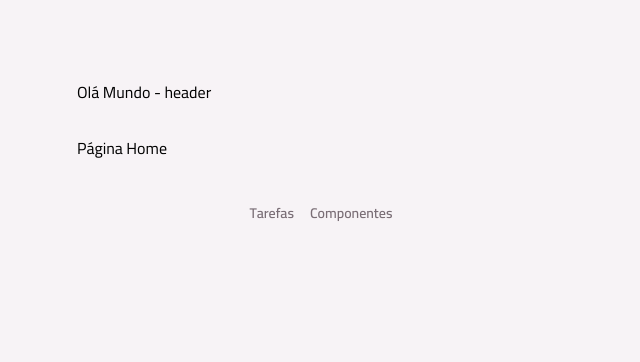
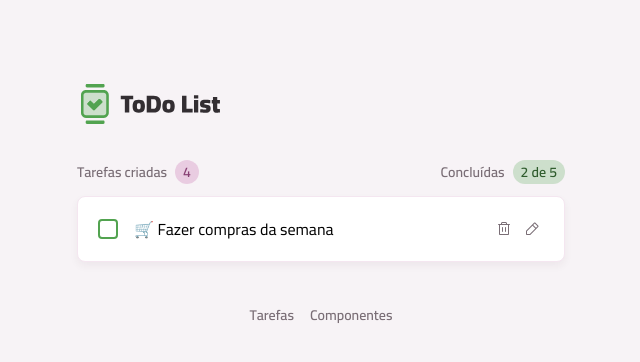
Before and after one commit to SouzaMVictor/todo, a React (Vite) app: page / in a window 1280 px wide. Shown: the top 362 px of the page, without its empty margins (319-959 px from the left). Built offline with nearby package versions, Linux system fonts and the light colour scheme.

Commit message:
added basic components to to-do list

```diff
--- a/src/components/button-icon.tsx
+++ b/src/components/button-icon.tsx
@@ -66,7 +66,7 @@ export default function ButtonIcon({
       />
     );
   }
-    return <button className={ButtonIconVariants({variant, size, disabled, className, ...props })}>
+    return <button className={ButtonIconVariants({variant, size, disabled, className, })} {...props}>
         <Icon svg={icon} className={ButtonIconIconVariants({variant,size})} />
     </button>
 }
--- a/src/components/card.tsx
+++ b/src/components/card.tsx
@@ -4,7 +4,7 @@ import React from "react";
 // eslint-disable-next-line react-refresh/only-export-components
 export const cardVariants = cva(
   `
-    rounded-lg border border-solid border-gray-200
+    rounded-lg border border-solid border-grey-200
     bg-white shadow-sm
   `,
   {
--- /dev/null
+++ b/src/core-components/footer.tsx
@@ -0,0 +1,21 @@
+import { NavLink } from "react-router";
+import Text from "../components/text";
+
+export default function Footer(){
+    return(
+        <footer className="my-5 md:my-10">
+                <nav className="flex items-center justify-center gap-4">
+                    <NavLink to="/">
+                        <Text variant="body-sm-bold" className="text-grey-300">
+                          Tarefas
+                        </Text>
+                    </NavLink>
+                    <NavLink to="/componentes">
+                        <Text variant="body-sm-bold" className="text-grey-300">
+                          Componentes
+                        </Text>
+                    </NavLink>
+                </nav>
+            </footer>
+    )
+}
--- /dev/null
+++ b/src/core-components/header.tsx
@@ -0,0 +1,10 @@
+import Container from "../components/container";
+import Logo from "../assets/images/Logo.svg?react"
+
+export default function Header(){
+    return(
+        <Container as="header" className="mt-3 md:mt-20">
+                <Logo className="h-9 md:h-12 "/>
+            </Container>
+    )
+}
--- /dev/null
+++ b/src/core-components/main-context.tsx
@@ -0,0 +1,10 @@
+import React from "react";
+import {cx} from "class-variance-authority";
+
+interface MainContentProps extends React.ComponentProps<"main">{}
+
+export default function MainContent({ children, className, ...props }: MainContentProps) {
+  return <main className={cx("mt-4 md:mt-8", className)} {...props}>
+    {children}
+  </main>;
+}
--- /dev/null
+++ b/src/core-components/task-item.tsx
@@ -0,0 +1,54 @@
+import React from "react";
+import ButtonIcon from "../components/button-icon";
+import Card from "../components/card";
+import InputCheckbox from "../components/input-checkbox";
+import Text from "../components/text";
+
+import Pencil from "../assets/icons/PencilSimple-Regular.svg?react";
+import TrashIcon from "../assets/icons/Trash-Regular.svg?react";
+import PlusIcon from "../assets/icons/Plus-Regular.svg?react";
+import Spinner from "../assets/icons/spinner.svg?react";
+import Check from "../assets/icons/Check-Regular.svg?react";
+import X from "../assets/icons/X-Regular.svg?react";
+import InputText from "../components/input-text";
+
+export default function TaskItem() {
+  const [isEditing, setIsEditing] = React.useState(false);
+  function handleEditTask() {
+    setIsEditing(true);
+  }
+  function handleExitEditTask() {
+    setIsEditing(false);
+  }
+
+  return (
+    <Card size="md" className="flex items-center gap-4">
+      {!isEditing ? (
+        <>
+          <InputCheckbox />
+          <Text className="flex-1"> 🛒 Fazer compras da semana</Text>
+          <div className="flex gap-1">
+            <ButtonIcon icon={TrashIcon} variant="tertiary" />
+            <ButtonIcon
+              icon={Pencil}
+              variant="tertiary"
+              onClick={handleEditTask}
+            />
+          </div>
+        </>
+      ) : (
+        <>
+          <InputText className="flex-1" />
+          <div className="flex gap-1">
+            <ButtonIcon
+              icon={X}
+              variant="secondary"
+              onClick={handleExitEditTask}
+            />
+            <ButtonIcon icon={Check} variant="primary" />
+          </div>
+        </>
+      )}
+    </Card>
+  );
+}
--- /dev/null
+++ b/src/core-components/tasks-summary.tsx
@@ -0,0 +1,21 @@
+import Badge from "../components/badge";
+import Text from "../components/text";
+
+export default function TasksSummary(){
+    return(
+        <>
+            <div className="flex items-center gap-2">
+                <Text variant="body-sm-bold" className="!text-grey-300">
+                    Tarefas criadas
+                </Text>
+                <Badge variant="secondary">4</Badge>
+            </div>
+            <div className="flex items-center gap-2">
+                <Text variant="body-sm-bold" className="!text-grey-300">
+                    Concluídas
+                </Text>
+                <Badge variant="primary" >2 de 5</Badge>
+            </div>
+        </>
+    )
+}
--- a/src/pages/layout-main.tsx
+++ b/src/pages/layout-main.tsx
@@ -1,30 +1,17 @@
-import { NavLink, Outlet } from "react-router";
-import Container from "../components/container";
-import Text from "../components/text";
+import { Outlet } from "react-router";
+import Header from "../core-components/header";
+import MainContent from "../core-components/main-context";
+import Footer from "../core-components/footer";
 
-export default function LayoutMain(){
-    return(
-        <>
-            <Container as="header" className="mt-3 md:mt-20">
-                Olá Mundo  - header
-            </Container>
-            <main className="mt-4 md:mt-8">
-                <Outlet />
-            </main>
-            <footer className="my-5 md:my-10">
-                <nav className="flex items-center justify-center gap-4">
-                    <NavLink to="/">
-                        <Text variant="body-sm-bold" className="text-grey-300">
-                          Tarefas
-                        </Text>
-                    </NavLink>
-                    <NavLink to="/componentes">
-                        <Text variant="body-sm-bold" className="text-grey-300">
-                          Componentes
-                        </Text>
-                    </NavLink>
-                </nav>
-            </footer>
-        </>
-    )
+
+export default function LayoutMain() {
+  return (
+    <>
+      <Header />
+      <MainContent>
+        <Outlet />
+      </MainContent>
+      <Footer />
+    </>
+  );
 }
--- a/src/pages/page-home.tsx
+++ b/src/pages/page-home.tsx
@@ -1,11 +1,14 @@
 import Container from "../components/container"
-import Text from "../components/text"
+import TaskItem from "../core-components/task-item"
+import TasksSummary from "../core-components/tasks-summary"
 
 export default function PageHome(){
     return(
-        <Container>
-
-            <Text>Página Home</Text>
+        <Container as="article" className="space-y-3">
+            <header className="flex items-center justify-between">
+                <TasksSummary />
+            </header>
+            <TaskItem />
         </Container>
     )
 }
```
